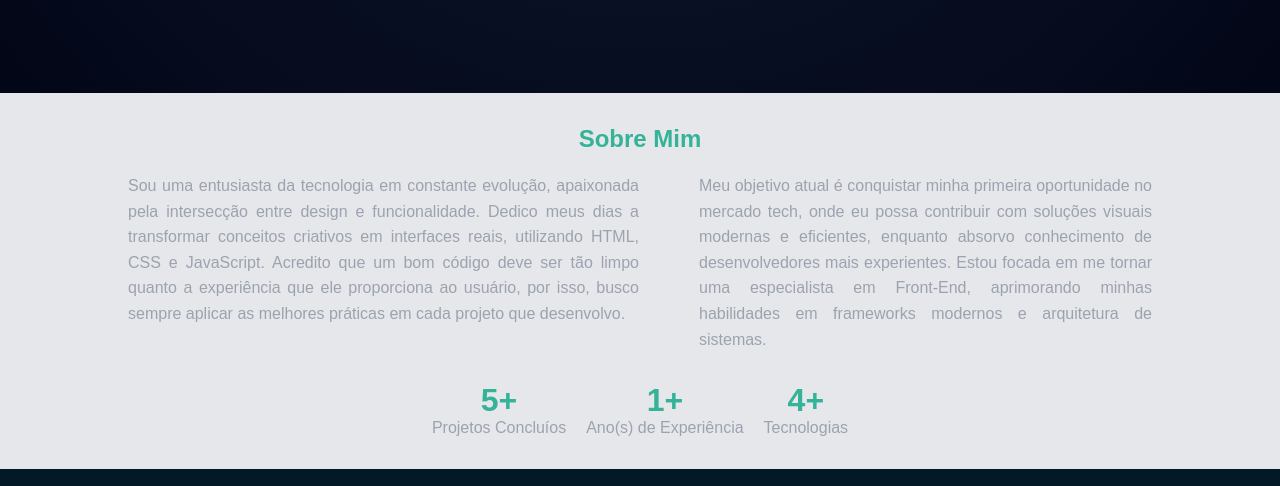
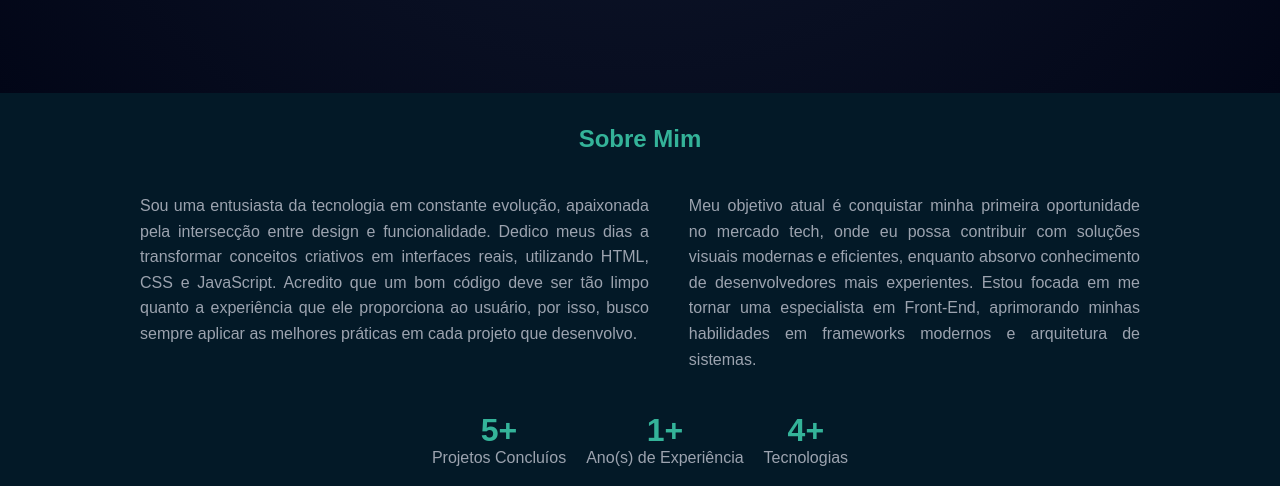
Before and after one commit to AngelicaLorenz/ProjetoPortfolioSCTEC, a plain HTML site: page index.html in a window 1280 px wide. Shown: the part 435-921 px from the top of the page. Drawn offline with Linux system fonts and the light colour scheme.

Commit message:
Bloco Sobre CSS

```diff
--- a/style.css
+++ b/style.css
@@ -85,7 +85,8 @@
     display: flex;
     flex-direction: column;
     padding: 2em;
-    background-color: #e5e7eb;
+    background: #031927;
+
 }
 
 #sobre h2{
@@ -99,13 +100,16 @@
     flex-direction: column;
     gap: 10px;
     align-items: center;
+    padding: 20px;
 }
 
 .sobre-conteudo .sobre-texto{
     display: flex;
-    width: 80vw;
+    width: 90%;
+    max-width: 1000px;
     flex: 1;
-     gap: 60px;
+    gap: 40px;
+    margin: 0 auto;
 }
 
 .sobre-texto p{
@@ -120,6 +124,7 @@
     display: flex;
     gap: 20px;
     flex-wrap: wrap;
+    margin-top: 10px;
 }
 
 .sobre-dados div{
```
Also changed, not shown: index.html (+2 -2 lines).
